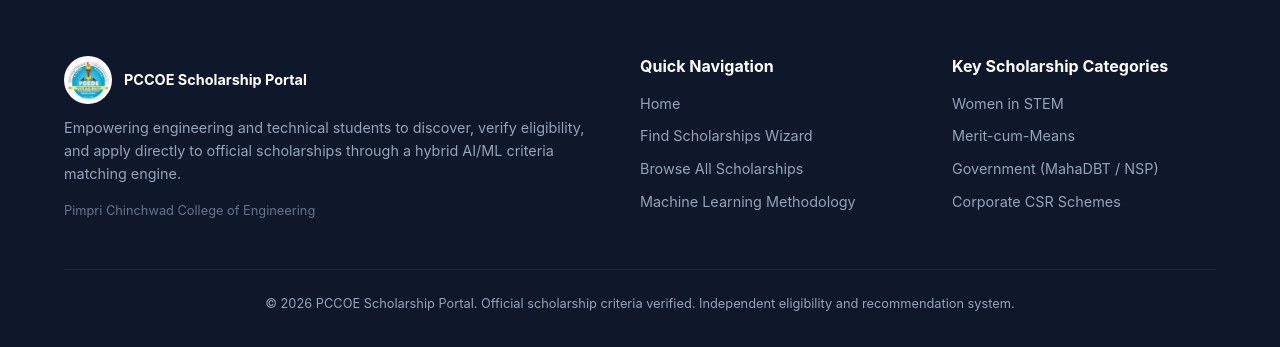
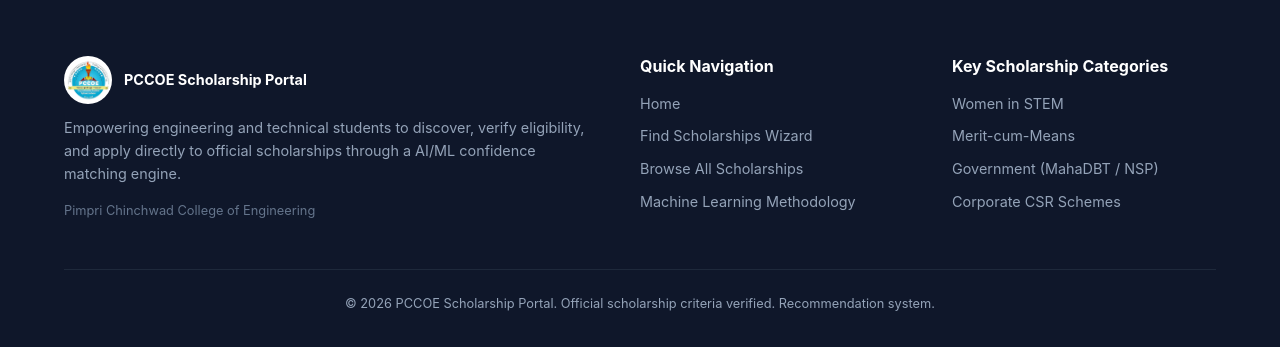
Before and after one commit to anuj6707/scholarshipapp, a Flask app: page / in a window 1280 px wide. Shown: the part 3258-3605 px from the top of the page. Run offline with Flask 3, Linux system fonts and the light colour scheme.

Commit message:
Update scholarship description and footer text

```diff
--- a/templates/base.html
+++ b/templates/base.html
@@ -80,7 +80,7 @@
             <h4 style="margin: 0; color: #ffffff;">{{ app_name }}</h4>
           </div>
           <p style="margin-bottom: 1rem; color: var(--slate-400);">
-            Empowering engineering and technical students to discover, verify eligibility, and apply directly to official scholarships through a hybrid AI/ML criteria matching engine.
+            Empowering engineering and technical students to discover, verify eligibility, and apply directly to official scholarships through a AI/ML confidence matching engine.
           </p>
           <p style="font-size: 0.8rem; color: var(--slate-500);">
             {{ college_name }}
@@ -109,7 +109,7 @@
       </div>
 
       <div class="footer-bottom">
-        <p>© {{ current_year }} {{ app_name }}. Official scholarship criteria verified. Independent eligibility and recommendation system.</p>
+        <p>© {{ current_year }} {{ app_name }}. Official scholarship criteria verified. Recommendation system.</p>
       </div>
     </div>
   </footer>
```
